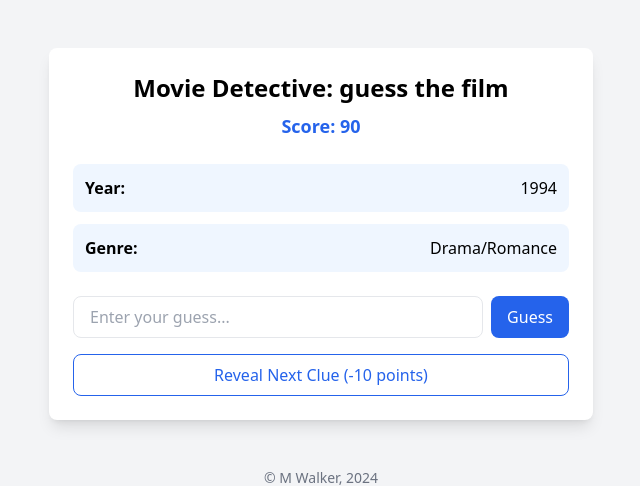
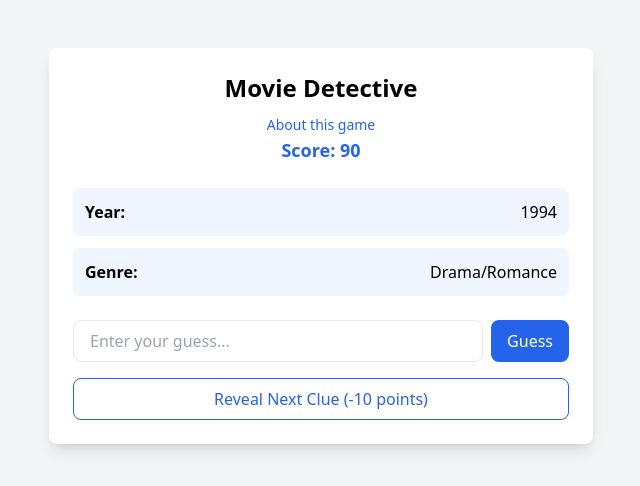
Before and after one commit to WMalker808/moviedetective2, a Flask app: page / in a window 1280 px wide. Shown: the top 486 px of the page, without its empty margins (319-959 px from the left). Run offline with Flask 3, Linux system fonts and the light colour scheme; some libraries are stand-ins or nearby versions.

Commit message:
Added "about" page

```diff
--- a/templates/index.html
+++ b/templates/index.html
@@ -12,7 +12,8 @@
     <div class="max-w-xl mx-auto p-4">
         <div class="bg-white rounded-lg shadow-lg p-6">
             <div class="text-center mb-6">
-                <h2 class="text-2xl font-bold mb-2">Movie Detective: guess the film</h2>
+                <h2 class="text-2xl font-bold mb-2">Movie Detective</h2>
+<a href="/about" class="text-blue-600 hover:text-blue-800 text-sm">About this game</a>
                 <div class="text-lg font-semibold text-blue-600" id="score">
                     Score: 100
                 </div>
```
